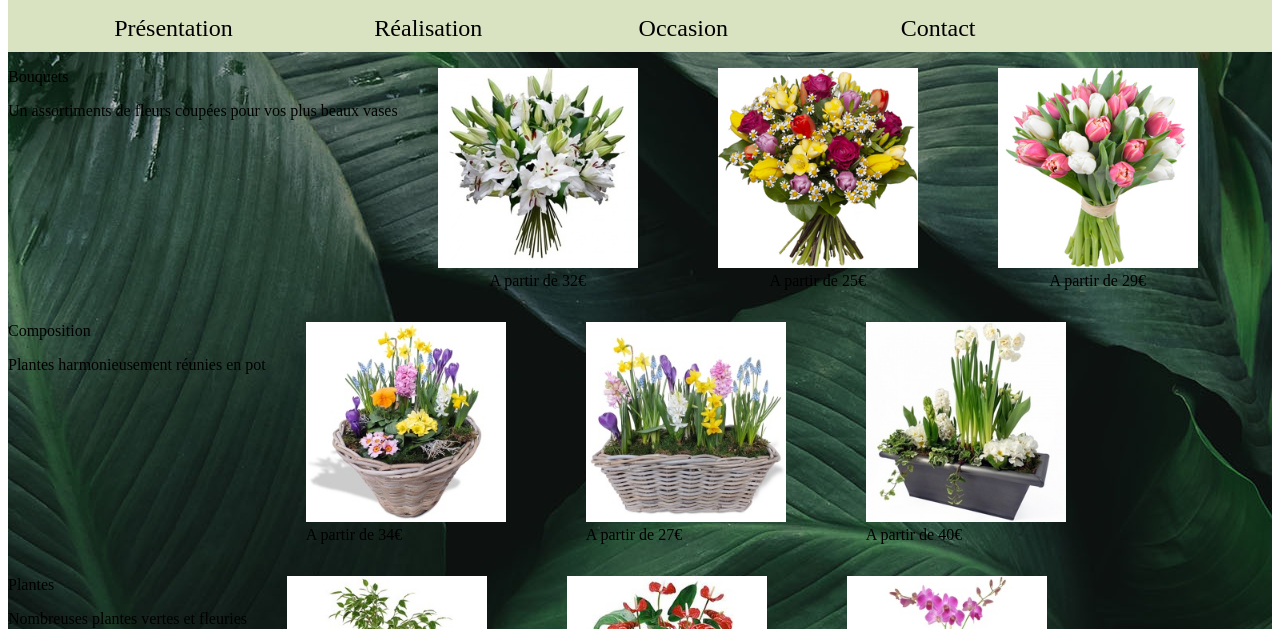
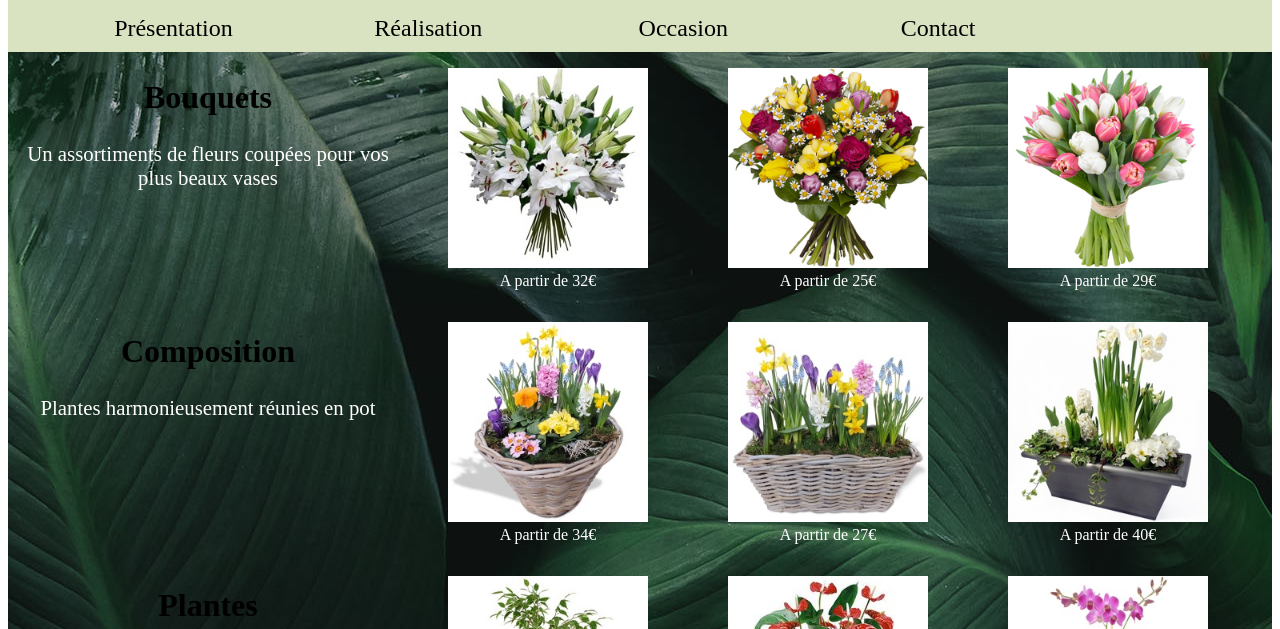
Before and after one commit to SebastienP60/Projetgroupe-numero1, a plain HTML site: page realisation.html in a window 1280 px wide. Shown: the part 171-800 px from the top of the page. Drawn offline with Linux system fonts and the light colour scheme; a web font is replaced by a local one.

Commit message:
finalisation page réalisation

```diff
--- a/assets/css/style.css
+++ b/assets/css/style.css
@@ -101,26 +101,67 @@ li {
     width: 200px;
     height: 200px;
 }
+.presentationbouquet,.bouquet1,.bouquet2,.bouquet3{
+    float: left;
+}
+.presentationbouquet h2{
+    text-align: center;
+    font-size: 2em;
+}
+.presentationbouquet p{
+    font-size: 1.3em;
+    color: white;
+    width: 400px;
+    text-align: center;
+}
+.bouquets figcaption{
+    width: 200px;
+    text-align: center;
+    color: white;
+}
 .composition img{
     width: 200px;
     height: 200px;
+}
+.presentationcomposition,.composition1,.composition2,.composition3{
+    float: left;
+}
+.presentationcomposition h2{
+    text-align: center;
+    font-size: 2em;
+}
+.presentationcomposition p{
+    font-size: 1.3em;
+    color: white;
+    width: 400px;
+    text-align: center;
+}
+.composition figcaption{
+    width: 200px;
+    text-align: center;
+    color: white;
 }
 .plants img{
     width: 200px;
     height: 200px;
 }
-.bouquets figcaption{
+.presentationplants,.plants1,.plants2,.plants3{
+    float: left;
+}
+.presentationplants h2{
+    text-align: center;
+    font-size: 2em;
+}
+.presentationplants p{
+    font-size: 1.3em;
+    color: white;
+    width: 400px;
+    text-align: center;
+}
+.plants figcaption{
     width: 200px;
     text-align: center;
-}
-.presentationbouquet,.bouquet1,.bouquet2,.bouquet3{
-    float: left;
-}
-.presentationcomposition,.composition1,.composition2,.composition3{
-    float: left
-}
-.presentationplants,.plants1,.plants2,.plants3{
-    float: left;
+    color: white;
 }
 /* Page occasion: Thomas*/
 .occasionConteneur {
--- a/realisation.html
+++ b/realisation.html
@@ -24,7 +24,7 @@
     <div id="content">
             <div class="bouquets">
                 <div class="presentationbouquet">
-                    <p>Bouquets</p>
+                    <h2>Bouquets</h2>
                     <p>Un assortiments de fleurs coupées pour vos plus beaux vases</p>
                 </div>
             <figure class="bouquet1">
@@ -42,7 +42,7 @@
             </div>
             <div class="composition">
                 <div class="presentationcomposition">
-                    <p>Composition</p>
+                    <h2>Composition</h2>
                     <p>Plantes harmonieusement réunies en pot</p>
                 </div>
             <figure class="composition1">
@@ -60,7 +60,7 @@
             </div>
             <div class="plants">
                 <div class="presentationplants">
-                    <p>Plantes</p>
+                    <h2>Plantes</h2>
                     <p>Nombreuses plantes vertes et fleuries</p>
                 </div>
             <figure class="plants1">
@@ -77,8 +77,8 @@
             </figure>
             </div>
     </div>
-        <div id="evenement">
-            <footer><p id="evenementPhrase">À Pâques ce n’est pas que le chocolat, c’est aussi les fleurs !</p></footer>
-        </div>
-    </body>
+    <div id="evenement">
+        <footer><p id="evenementPhrase">À Pâques ce n’est pas que le chocolat, c’est aussi les fleurs !</p></footer>
+    </div>
+</body>
 </html>
```
Also changed, not shown: occasion.html (+3 -3 lines).
